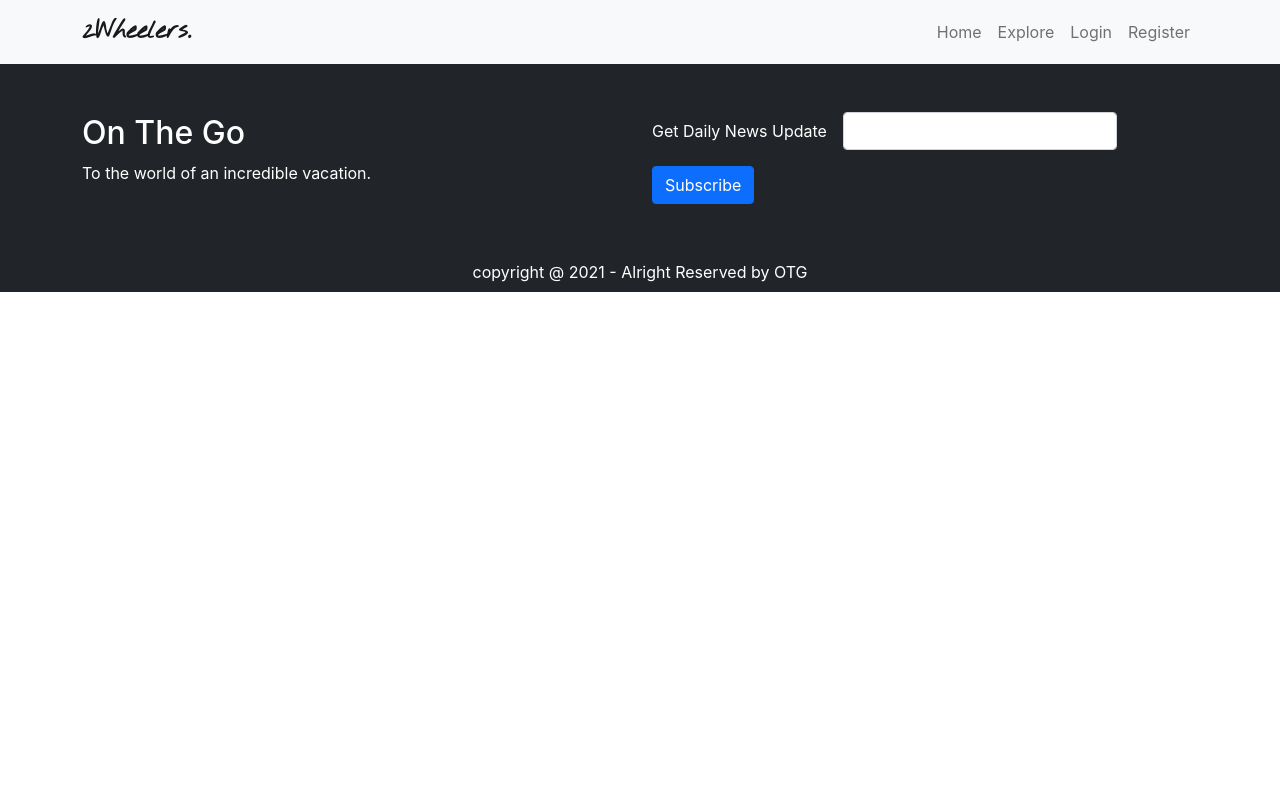
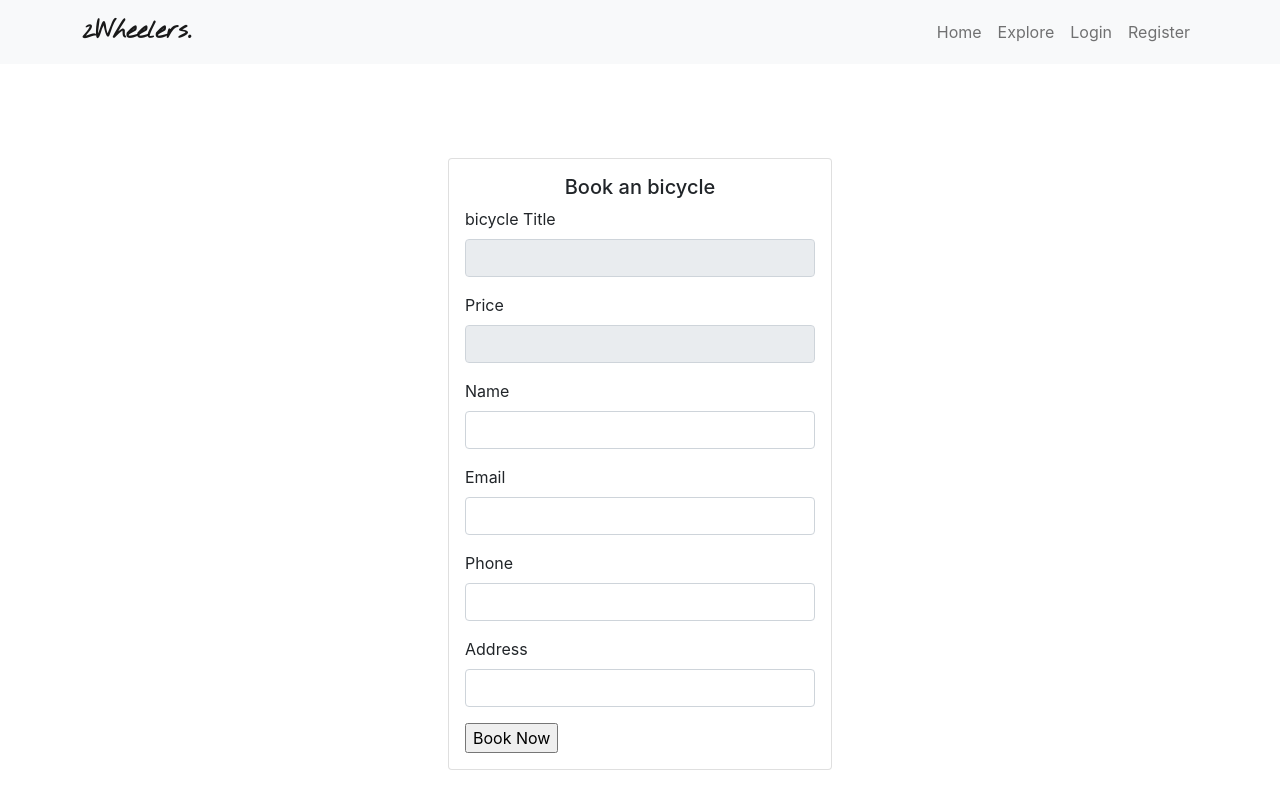
Before and after one commit to durjoi/twowheeler-frontend, a React (Create React App) app: page /orders/1 in a window 1280 px wide. Shown: the top 800 px of the page. Built offline with nearby package versions, Linux system fonts and the light colour scheme; no server answers.

Commit message:
Order functionalities added

```diff
--- a/src/App.js
+++ b/src/App.js
@@ -10,6 +10,8 @@ import Footer from './Layouts/Footer/Footer';
 import Explore from './Pages/Explore/Explore';
 import PrivateRoute from './PrivateRoute/PrivateRoute';
 import Dashboard from './Pages/Dashboard/Dashboard';
+import Order from './Pages/Order/Order';
+import OrderSuccess from './Pages/OrderSuccess/OrderSuccess';
 
 function App() {
   return (
@@ -38,6 +40,16 @@ function App() {
             <Route exact path='/register'>
               <Register></Register>
             </Route>
+
+
+
+            <Route exact path='/orders/success'>
+              <OrderSuccess></OrderSuccess>
+            </Route>
+
+            <Route exact path='/orders/:bicycle_id'>
+              <Order></Order>
+            </Route>
           </Switch>
           </main>
           <Footer></Footer>
--- a/src/Pages/Home/Components/BicycleItem/BicycleItem.js
+++ b/src/Pages/Home/Components/BicycleItem/BicycleItem.js
@@ -13,11 +13,11 @@ const BicycleItem = ({title, img, _id, subtitle, price}) => {
 
             <div className="card-body">
                 <h5 className="card-title upcomming-events-item-title">
-                    <NavLink className="reset-link" to={`/event/${_id}`}><h3>{title}</h3></NavLink>
+                    <NavLink className="reset-link" to={`/Order/${_id}`}><h3>{title}</h3></NavLink>
                 </h5>
             <p className="card-text upcomming-events-item-subtitle txt-grey">{ subtitle }</p>
             <p className="card-text upcomming-events-item-subtitle txt-grey mt-0">BDT {price}</p>
-            <NavLink to={`/book/event/${_id}`} className="event_item_booking_btn">Buy Now</NavLink>
+            <NavLink to={`/orders/${_id}`} className="event_item_booking_btn">Buy Now</NavLink>
             </div>
             </div>
         </div>
--- /dev/null
+++ b/src/Pages/Order/Order.css
@@ -0,0 +1,16 @@
+.booking_card {
+    width: 30%;
+}
+
+.booking {
+    height: 100vh;
+}
+
+@media only screen and (max-width: 900px) {
+    .booking_card {
+        width: 100%;
+    }
+    .booking {
+        height: 100%;
+    }
+}
--- /dev/null
+++ b/src/Pages/Order/Order.js
@@ -0,0 +1,90 @@
+import axios from 'axios';
+import React, { useEffect, useState } from 'react';
+import { useForm } from 'react-hook-form';
+import { useHistory, useParams } from 'react-router';
+import useAuth from '../../Hooks/useAuth';
+import './Order.css';
+
+const Order = () => {
+    const { register, handleSubmit, reset } = useForm();
+    const history = useHistory()
+    const [bicycle, setbicycle] = useState([]);
+    const { bicycle_id } = useParams();
+    const { user } = useAuth();
+
+    const onSubmit = (data, e) => {
+        data.bicycle_id = bicycle_id;
+        data.user_id = user.uid;
+        data.bicycle_title = bicycle.title;
+        data.price = bicycle.price;
+        data.status = "Pending";
+
+        axios.post('http://localhost:3005/orders', data)
+        .then((response) => {
+            if(response.statusText === 'OK' ) {
+                alert('Order Confirmed');
+                history.push('/orders/success');
+            }
+            e.target.reset();
+        });
+
+
+    }
+
+    useEffect(() => {
+        axios.get(`http://localhost:3005/bicycles/${bicycle_id}`)
+        .then((response) => {
+            if(response.statusText === 'OK' ) {
+                setbicycle(response.data[0]);
+                reset({name: user.displayName, email: user.email});
+            }
+        });
+    }, [ reset, bicycle_id, user]);
+
+
+    return (
+        <div className="d-flex justify-content-center align-items-center booking">
+            <div className="card booking_card">
+                <div className="card-body text-left">
+                    <h5 className="card-title text-center">Book an bicycle</h5>
+                    <form onSubmit={handleSubmit(onSubmit)} className="text-left">
+                        <div className="mb-3">
+                            <label for="exampleFormControlInput1" className="form-label">bicycle Title</label>
+                            <input type="text" className="form-control" defaultValue={bicycle.title}  {...register("bicycle")} required readOnly />
+                        </div>
+
+                        <div className="mb-3">
+                            <label for="exampleFormControlInput1" className="form-label">Price</label>
+                            <input type="number" className="form-control" defaultValue={bicycle.price}  {...register("price")} required readOnly/>
+                        </div>
+
+                        <div className="mb-3">
+                            <label for="exampleFormControlInput1" className="form-label">Name</label>
+                            <input type="text" className="form-control" defaultValue={user.displayName} {...register("name")} required />
+                        </div>
+
+                        <div className="mb-3">
+                            <label for="exampleFormControlInput1" className="form-label">Email</label>
+                            <input type="email" className="form-control" defaultValue={user.email} {...register("email")} required />
+                        </div>
+
+                        <div className="mb-3">
+                            <label for="exampleFormControlInput1" className="form-label">Phone</label>
+                            <input type="text" className="form-control" {...register("phone")} required />
+                        </div>
+
+                        <div className="mb-3">
+                            <label for="exampleFormControlInput1" className="form-label">Address</label>
+                            <input type="text" className="form-control" {...register("address")} required />
+                        </div>
+
+                        <input type="submit" value="Book Now"/>
+                    </form>
+                </div>
+            </div>
+
+        </div>
+    );
+};
+
+export default Order;
--- /dev/null
+++ b/src/Pages/OrderSuccess/OrderSuccess.js
@@ -0,0 +1,22 @@
+import React from 'react';
+import { NavLink } from 'react-router-dom';
+
+const OrderSuccess = () => {
+    return (
+        <div className="" style={{ "height" : "100vh" }}>
+            <div className="container h-100">
+                <div className="row h-100">
+                    <div className="col-md-12 d-flex justify-content-center align-items-center text-center">
+                        <div>
+                            <h2>Successfully Ordered a Bicycle</h2>
+                            <NavLink to="/" className="event_item_booking_btn">Go Back To Home</NavLink>
+                        </div>
+
+                    </div>
+                </div>
+            </div>
+        </div>
+    );
+};
+
+export default OrderSuccess;
```
